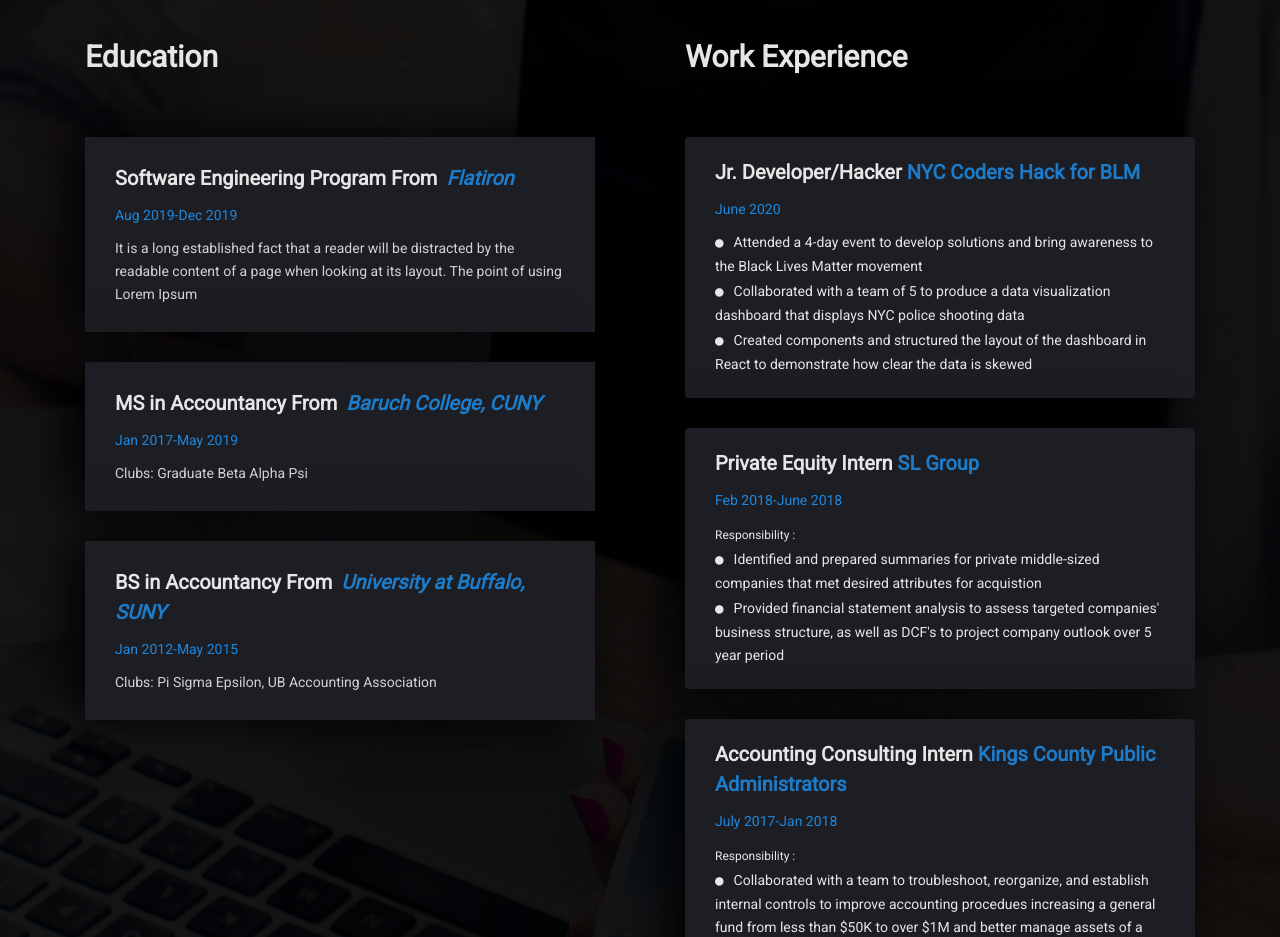
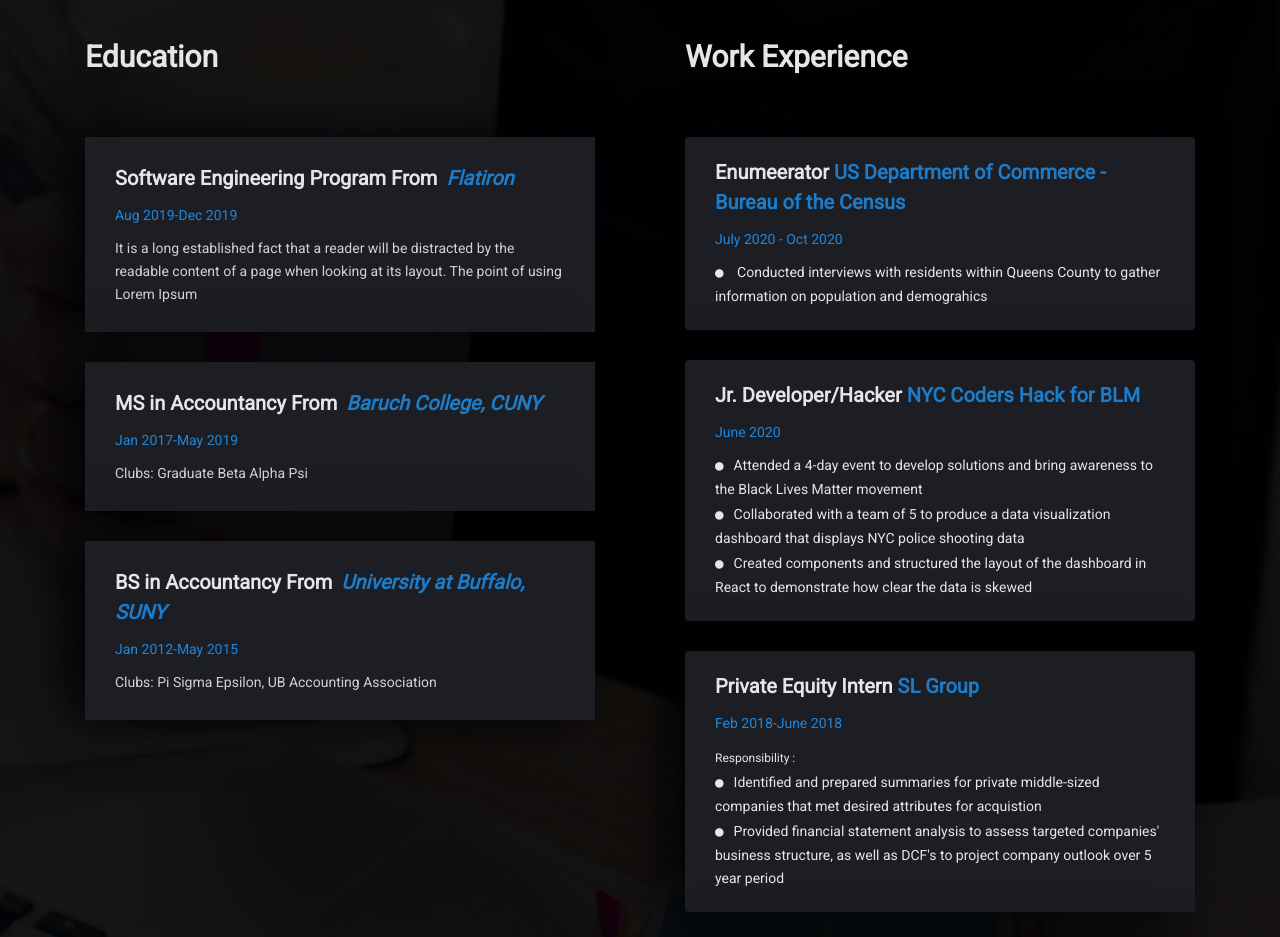
Before and after one commit to brianw921/Portfolio2, a plain HTML site: page index.html in a window 1280 px wide. Shown: the part 1640-2577 px from the top of the page. Drawn offline with Linux system fonts and the light colour scheme; some packages are replaced by stand-ins of ours.

Commit message:
portfolio

```diff
--- a/index.html
+++ b/index.html
@@ -249,6 +249,15 @@
                         <div class="mh-work">
                             <h3>Work Experience</h3>
                             <div class="mh-experience-deatils">
+
+                                 <div class="mh-work-item dark-bg wow fadeInUp" data-wow-duration="0.8s"
+                                    data-wow-delay="0.4s">
+                                    <h4>Enumeerator <a>US Department of Commerce - Bureau of the Census</a></h4>
+                                    <div class="mh-eduyear">July 2020 - Oct 2020 </div>
+                                    <ul class="work-responsibility">
+                                        <li><i class="fa fa-circle"></i> Conducted interviews with residents within Queens County to gather information on population and demograhics</li>
+                                    </ul>
+                                </div>
 
                                 <div class="mh-work-item dark-bg wow fadeInUp" data-wow-duration="0.8s"
                                     data-wow-delay="0.4s">
```
